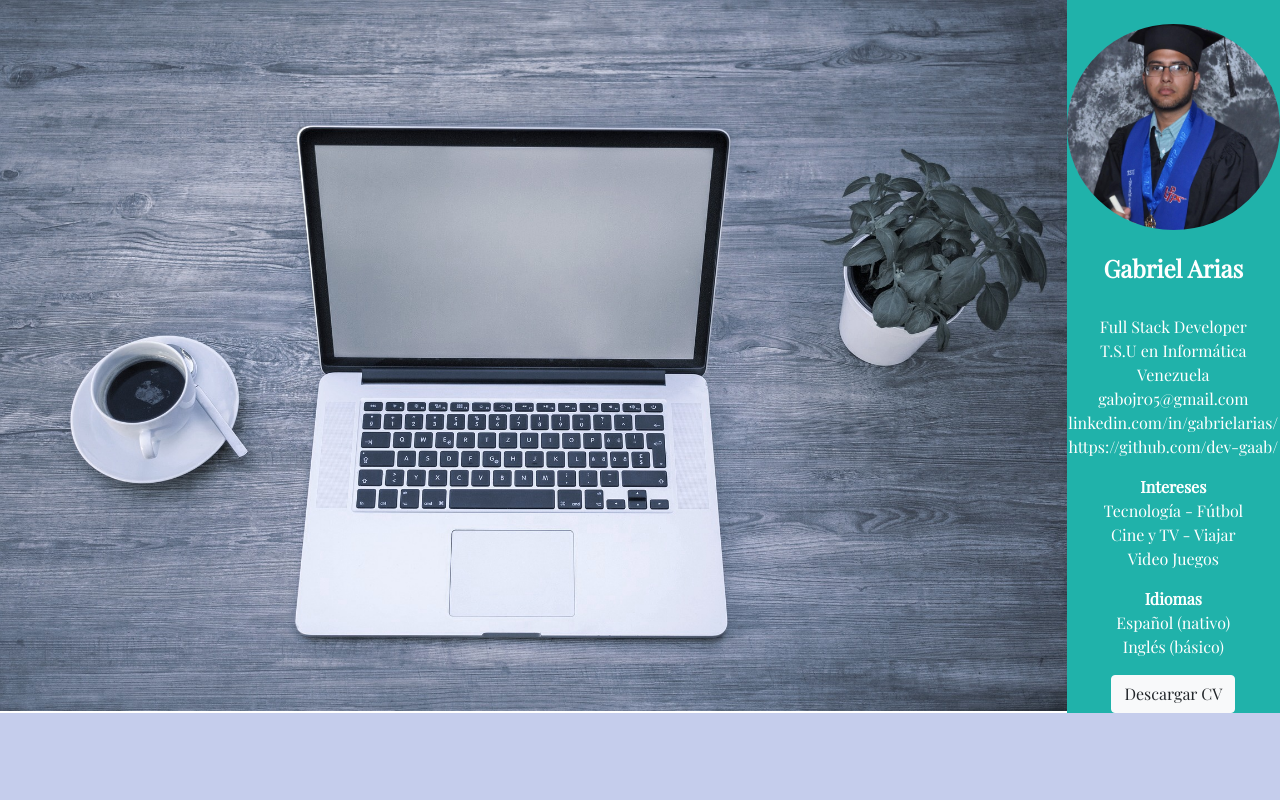
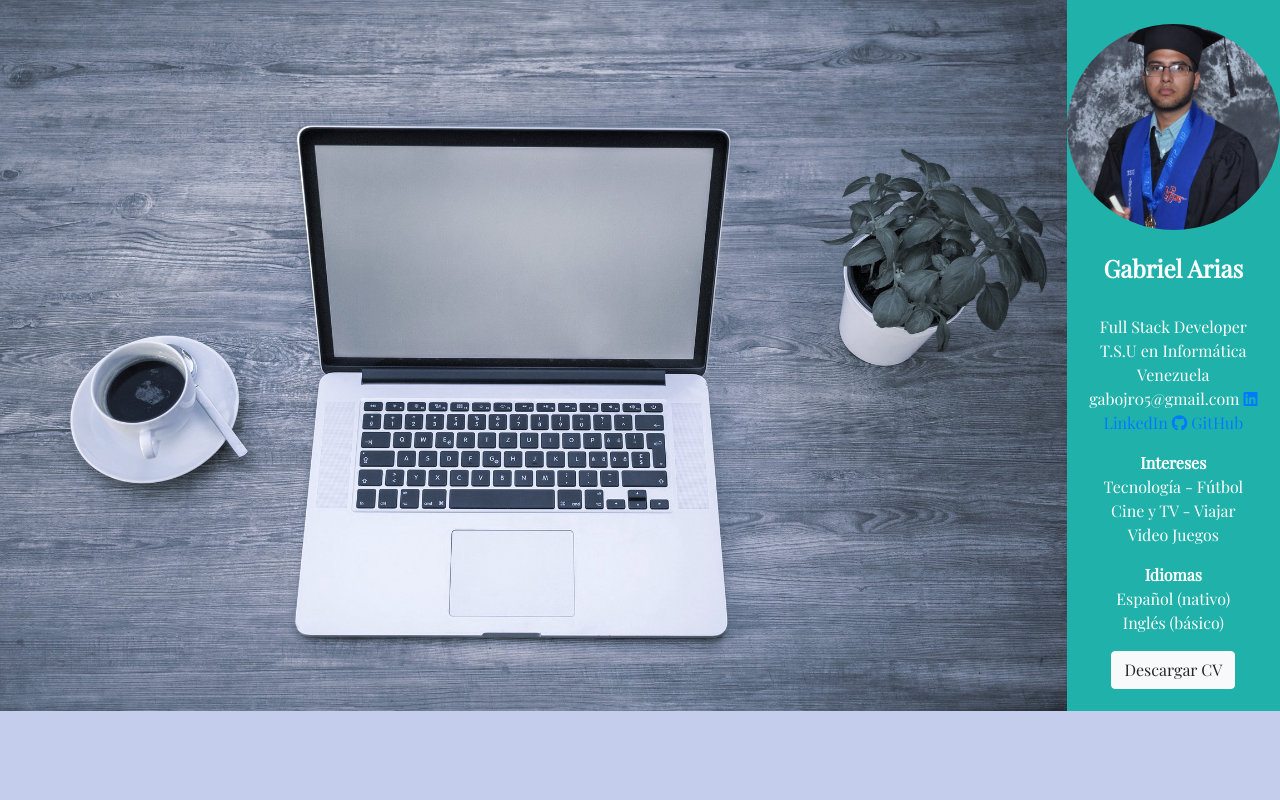
Before and after one commit to dev-gaab/curriculum, a plain HTML site: page index.html in a window 1280 px wide. Shown: the top 800 px of the page. Drawn offline with nearby package versions, Linux system fonts and the light colour scheme.

Commit message:
linkedin y github agregado

```diff
--- a/index.html
+++ b/index.html
@@ -9,7 +9,11 @@
     <link rel="stylesheet" href="https://stackpath.bootstrapcdn.com/bootstrap/4.1.3/css/bootstrap.min.css" integrity="sha384-MCw98/SFnGE8fJT3GXwEOngsV7Zt27NXFoaoApmYm81iuXoPkFOJwJ8ERdknLPMO" crossorigin="anonymous">
     <link href="https://fonts.googleapis.com/css?family=Playfair+Display" rel="stylesheet">
 
+    <link href="https://fonts.googleapis.com/icon?family=Material+Icons" rel="stylesheet">
+
     <link rel="stylesheet" href="style.css">
+
+    <script src="https://kit.fontawesome.com/46fbf013e5.js"></script>
 
     <title>CV Gabriel Arias</title>
   </head>
@@ -32,8 +36,14 @@
                 T.S.U en Informática <br>
                 Venezuela
                 gabojr05@gmail.com
-                linkedin.com/in/gabrielarias/
-                https://github.com/dev-gaab/
+                <a href="https://www.linkedin.com/in/gabriel-arias/" target="_blank">
+                    <i class="fab fa-linkedin"></i>
+                    LinkedIn
+                </a>
+                <a href="https://github.com/dev-gaab/" target="_blank">
+                    <i class="fab fa-github"></i>
+                    GitHub
+                </a>
             </p>
             <p>
                 <b>Intereses</b> <br>
```
